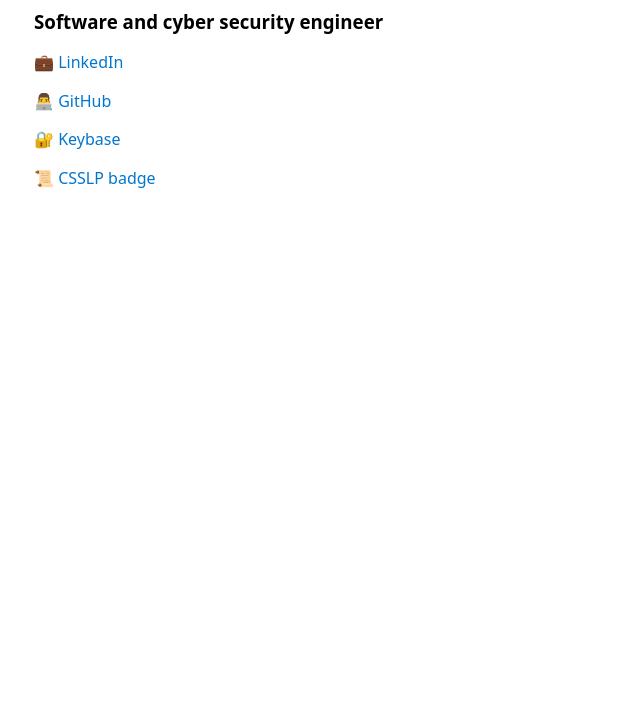
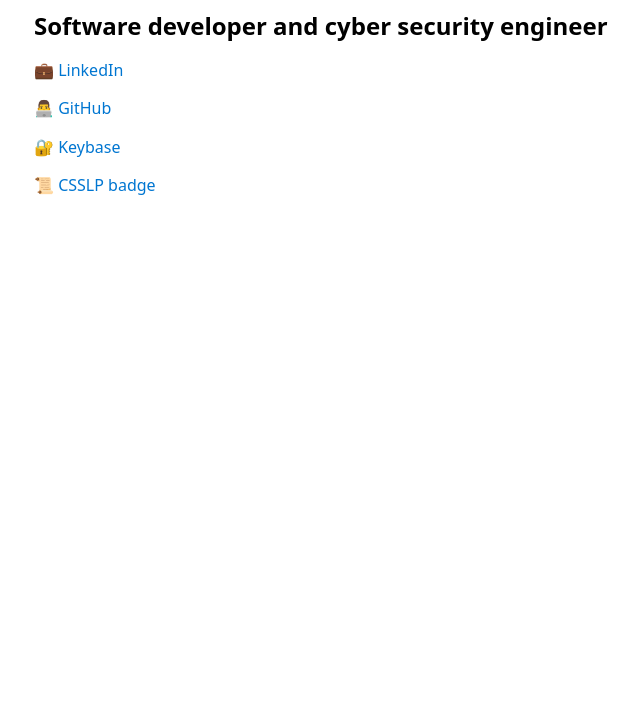
Before and after one commit to shaftoe44/whitford.io, a plain HTML site: page index.html in a window 1280 px wide. Shown: the part 88-800 px from the top of the page, without its empty margins (206-846 px from the left). Drawn offline with nearby package versions, Linux system fonts and the light colour scheme.

Commit message:
headings in order

```diff
--- a/index.html
+++ b/index.html
@@ -12,7 +12,7 @@
 
 <body>
     <h1>Daniel Whitford</h1>
-    <h3>Software and cyber security engineer</h3>
+    <h2>Software developer and cyber security engineer</h2>
 
     <p>💼 <a href='https://www.linkedin.com/in/daniel-whitford-dev'>LinkedIn</a></p>
     <p>👨‍💻 <a href='https://github.com/shaftoe44/'>GitHub</a></p>
```
